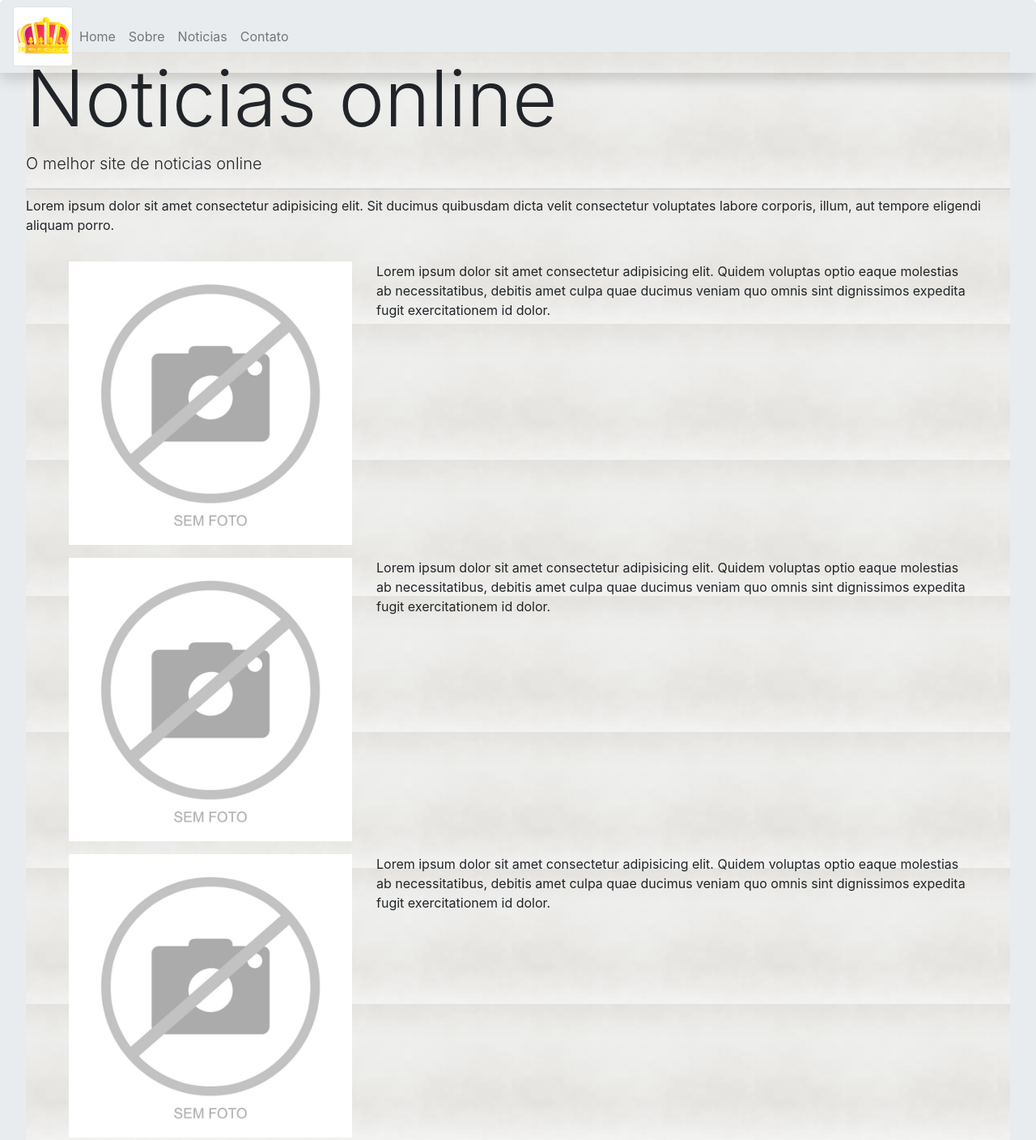
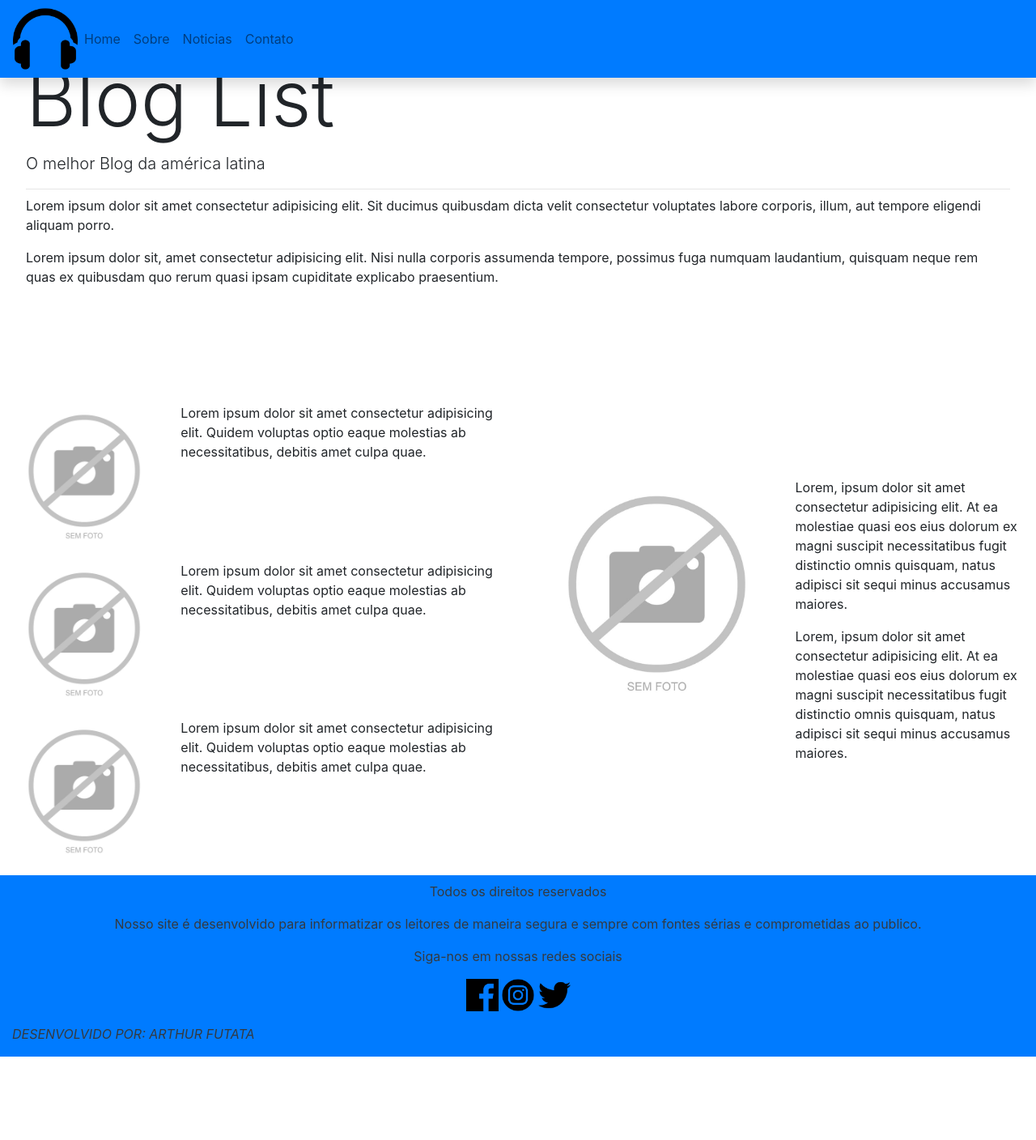
Before and after one commit to ArthurFutataaa/start-bootstrap, a plain HTML site: page index.html in a window 1280 px wide. Shown: the top 1408 px of the page at 81% size. After the commit the page ends 1305 px from the top, so only its background shows below. Drawn offline with Linux system fonts and the light colour scheme.

Commit message:
commit (quase finalizado)

```diff
--- a/index.html
+++ b/index.html
@@ -14,8 +14,8 @@
 <body>
 
     <!--Inicio Navbar-->
-    <nav class="navbar navbar-expand-lg navbar-light bg-transparent shadow fixed-top ">
-        <img class="img-thumbnail " src="img/coroa.png " alt="a ">
+    <nav class="navbar navbar-expand-lg navbar-light bg-primary shadow fixed-top ">
+        <img class="img-fluid " src="img/headphones.png " width=80px; alt="a ">
         <button class="navbar-toggler " data-target="#my-nav " data-toggle="collapse " aria-controls="my-nav " aria-expanded="false " aria-label="Toggle navigation ">
            <span class="navbar-toggler-icon "></span>
        </button>
@@ -39,18 +39,19 @@
     <!--Fim Navbar-->
 
     <!--Jumbotron Inicio-->
-    <div class="jumbotron">
-        <div style="background-image: url(/img/images.jpg); width: 100%; height: 2000px;">
-            <h1 class="display-1">Noticias online</h1>
-            <p class="lead">O melhor site de noticias online</p>
+    <div class="jumbotron bg-transparent">
+        <h1 class="display-1">Blog List</h1>
+        <p class="lead">O melhor Blog da américa latina</p>
         <hr class="my-2">
         <p> Lorem ipsum dolor sit amet consectetur adipisicing elit. Sit ducimus quibusdam dicta velit consectetur voluptates labore corporis, illum, aut tempore eligendi aliquam porro.</p>
+        Lorem ipsum dolor sit, amet consectetur adipisicing elit. Nisi nulla corporis assumenda tempore, possimus fuga numquam laudantium, quisquam neque rem quas ex quibusdam quo rerum quasi ipsam cupiditate explicabo praesentium.
         <p class="lead">
+    </div>
     <!--Jumbotron Fim-->
 
-                <div class="container">
+    <div class="container-Fluid mt-5">
         <div class="row">
-                        <div class="col-12 col-sm-6 col-md-6"></div>
+            <div class="col-12 col-sm-6 col-md-6">
 
                 <!--Estrutura Noticias-->
                 <div class="container-fluid">
@@ -60,7 +61,7 @@
                         </div>
 
                         <div class="col-sm-8 col-md-8">
-                                    Lorem ipsum dolor sit amet consectetur adipisicing elit. Quidem voluptas optio eaque molestias ab necessitatibus, debitis amet culpa quae ducimus veniam quo omnis sint dignissimos expedita fugit exercitationem id dolor.
+                            Lorem ipsum dolor sit amet consectetur adipisicing elit. Quidem voluptas optio eaque molestias ab necessitatibus, debitis amet culpa quae.
                         </div>
                     </div>
                     <!--Estrutura noticia 2-->
@@ -70,7 +71,7 @@
                         </div>
 
                         <div class="col-sm-8 col-md-8">
-                                    Lorem ipsum dolor sit amet consectetur adipisicing elit. Quidem voluptas optio eaque molestias ab necessitatibus, debitis amet culpa quae ducimus veniam quo omnis sint dignissimos expedita fugit exercitationem id dolor.
+                            Lorem ipsum dolor sit amet consectetur adipisicing elit. Quidem voluptas optio eaque molestias ab necessitatibus, debitis amet culpa quae.
                         </div>
                     </div>
                     <!--ESTRUTURA NOTICIA 3 -->
@@ -80,15 +81,48 @@
                         </div>
 
                         <div class="col-sm-8 col-md-8">
-                                    Lorem ipsum dolor sit amet consectetur adipisicing elit. Quidem voluptas optio eaque molestias ab necessitatibus, debitis amet culpa quae ducimus veniam quo omnis sint dignissimos expedita fugit exercitationem id dolor.
+                            Lorem ipsum dolor sit amet consectetur adipisicing elit. Quidem voluptas optio eaque molestias ab necessitatibus, debitis amet culpa quae.
+                        </div>
+                    </div>
+                </div>
+            </div>
+            <div class="col-12 col-sm-6 col-md-6 align-self-center">
+                <div class="container-fluid">
+                    <div class="row">
+                        <div class="col-sm-6 col-md-6">
+                            <img class="img-fluid" src="img/sem-foto.jpg">
+                        </div>
+
+                        <div class="col-sm-6 col-md-6">
+                            <p>Lorem, ipsum dolor sit amet consectetur adipisicing elit. At ea molestiae quasi eos eius dolorum ex magni suscipit necessitatibus fugit distinctio omnis quisquam, natus adipisci sit sequi minus accusamus maiores.</p>
+                            <p>Lorem, ipsum dolor sit amet consectetur adipisicing elit. At ea molestiae quasi eos eius dolorum ex magni suscipit necessitatibus fugit distinctio omnis quisquam, natus adipisci sit sequi minus accusamus maiores.</p>
+                        </div>
+                    </div>
+                </div>
             </div>
         </div>
     </div>
 
+    <div class="container-fluid bg-primary mt-3">
+        <div class="row">
+            <div class="col-12">
+                <p class="text-center text-warning text-dark mt-2">Todos os direitos reservados</p>
+                <p class="text-center text-warning text-dark">Nosso site é desenvolvido para informatizar os leitores de maneira segura e sempre com fontes sérias e comprometidas ao publico.</p>
+                <p class="text-center text-warning text-dark">Siga-nos em nossas redes sociais</p>
+                <p class="text-center">
+                    <img class="img-fluid" src="img/facebook.png" width=40px;>
+                    <img class="img-fluid" src="img/instagram.png" width=40px;>
+                    <img class="img-fluid" src="img/twitter.png" width=40px;></p>
+            </div>
+        </div>
+        <div class="row">
+            <div class="col-12">
+                <p class="texte-right text-dark text-uppercase font-italic">
+                    Desenvolvido por: Arthur Futata
+                </p>
             </div>
         </div>
     </div>
-
 
     <script src="js/jquery-3.6.0.min (1).js "></script>
     <script src="js/bootstrap.js "></script>
```
Also changed, not shown: img/coroa.png (deleted), img/facebook.png (added), img/headphones.png (added), img/instagram.png (added), img/twitter.png (added). Lines whose indentation alone changed are shown as unchanged.
